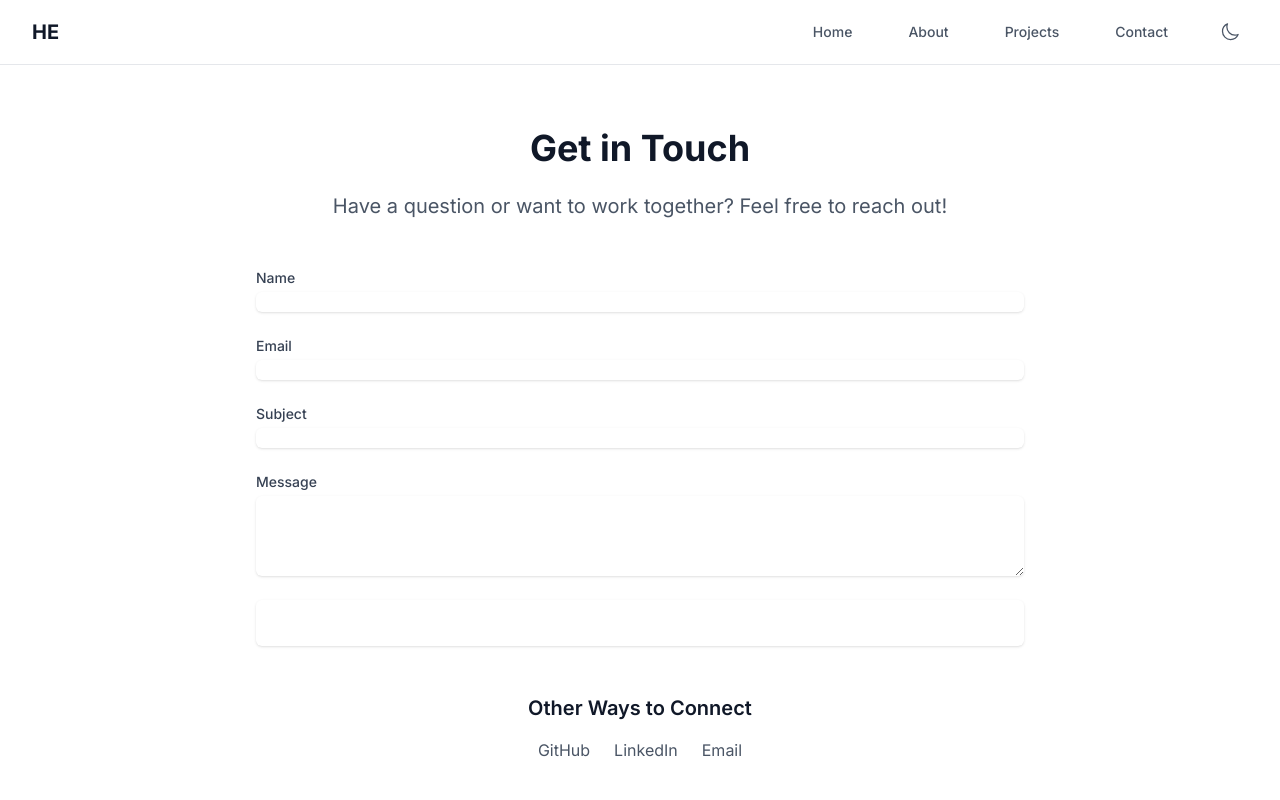
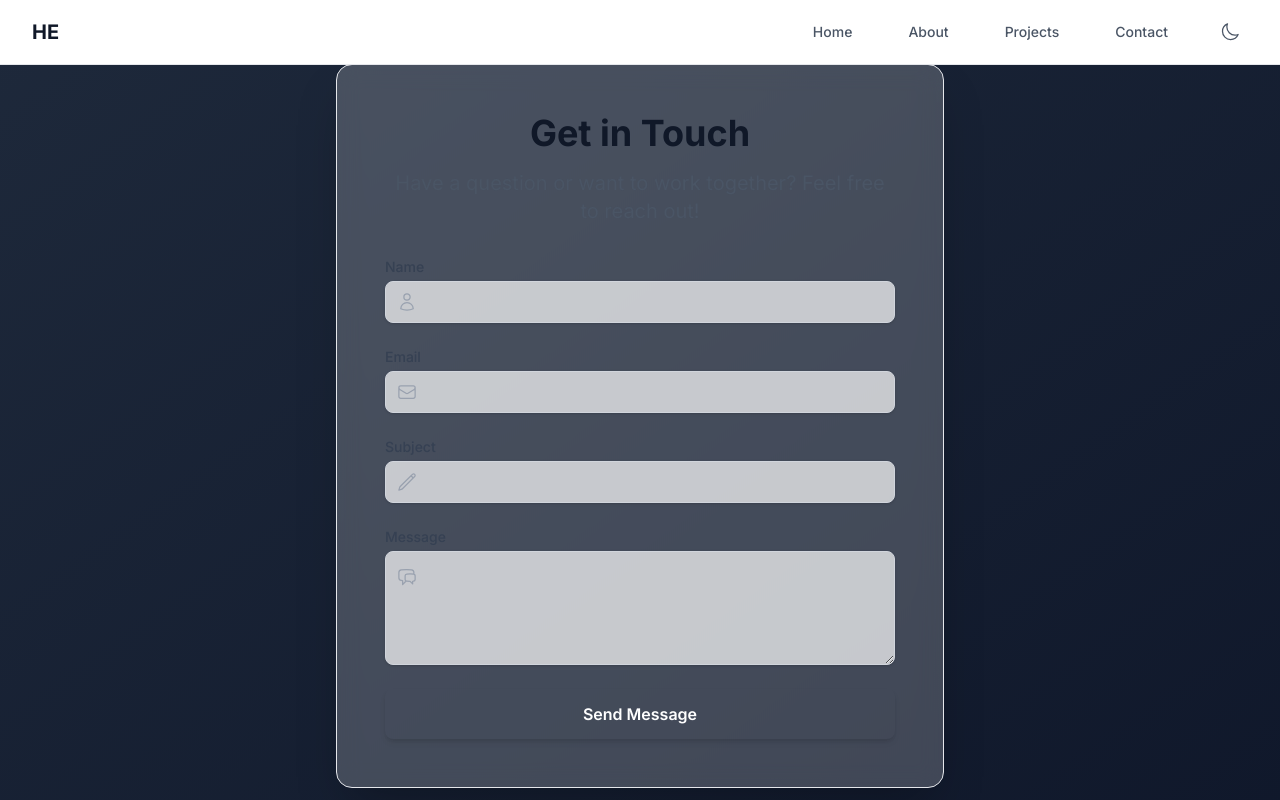
Before and after one commit to hectorestrada911/portfolio, a Next.js app: page /contact in a window 1280 px wide. Shown: the top 800 px of the page. Built offline with nearby package versions, Linux system fonts and the light colour scheme.

Commit message:
Redesign contact form: frosted glass, icons, animated validation, interactive connect section

```diff
--- a/src/app/contact/page.tsx
+++ b/src/app/contact/page.tsx
@@ -2,6 +2,7 @@
 
 import { useState } from 'react';
 import { Navigation } from '@/components/Navigation';
+import { UserIcon, EnvelopeIcon, PencilIcon, ChatBubbleLeftRightIcon, CheckCircleIcon } from '@heroicons/react/24/outline';
 
 export default function Contact() {
   const [formData, setFormData] = useState({
@@ -10,11 +11,30 @@ export default function Contact() {
     subject: '',
     message: '',
   });
+  const [touched, setTouched] = useState({
+    name: false,
+    email: false,
+    subject: false,
+    message: false,
+  });
+  const [success, setSuccess] = useState(false);
+
+  const isEmailValid = (email: string) => /.+@.+\..+/.test(email);
+  const isFieldValid = (field: string) => field.trim().length > 0;
+  const isFormValid =
+    isFieldValid(formData.name) &&
+    isEmailValid(formData.email) &&
+    isFieldValid(formData.subject) &&
+    isFieldValid(formData.message);
 
   const handleSubmit = async (e: React.FormEvent) => {
     e.preventDefault();
-    // TODO: Implement form submission
-    console.log('Form submitted:', formData);
+    setTouched({ name: true, email: true, subject: true, message: true });
+    if (!isFormValid) return;
+    setSuccess(true);
+    setTimeout(() => setSuccess(false), 2500);
+    setFormData({ name: '', email: '', subject: '', message: '' });
+    setTouched({ name: false, email: false, subject: false, message: false });
   };
 
   const handleChange = (
@@ -24,135 +44,189 @@ export default function Contact() {
     setFormData((prev) => ({ ...prev, [name]: value }));
   };
 
+  const handleBlur = (e: React.FocusEvent<HTMLInputElement | HTMLTextAreaElement>) => {
+    const { name } = e.target;
+    setTouched((prev) => ({ ...prev, [name]: true }));
+  };
+
   return (
     <>
       <Navigation />
-      <div className="pt-16">
-        <section className="py-16 px-4 sm:px-6 lg:px-8">
-          <div className="max-w-3xl mx-auto">
-            <div className="text-center mb-12">
-              <h1 className="text-4xl font-bold text-gray-900 dark:text-white mb-6">
+      <div className="pt-16 min-h-screen flex flex-col items-center justify-center bg-gradient-to-br from-[#1e293b] to-[#0f172a] dark:from-[#1e293b] dark:to-[#0f172a]">
+        <section className="w-full max-w-2xl mx-auto px-4 sm:px-6 lg:px-8">
+          <div className="backdrop-blur-md bg-white/20 dark:bg-gray-900/40 rounded-2xl shadow-2xl border border-gray-200 dark:border-gray-800 p-8 sm:p-12 mb-12 transition-all duration-300">
+            <div className="text-center mb-8">
+              <h1 className="text-4xl font-bold text-gray-900 dark:text-white mb-4">
                 Get in Touch
               </h1>
               <p className="text-xl text-gray-600 dark:text-gray-300">
                 Have a question or want to work together? Feel free to reach out!
               </p>
             </div>
-
+            {success && (
+              <div className="flex items-center justify-center mb-6 animate-bounce-in">
+                <CheckCircleIcon className="w-10 h-10 text-green-500 mr-2" />
+                <span className="text-green-500 font-semibold text-lg">Message sent!</span>
+              </div>
+            )}
             <form
               onSubmit={handleSubmit}
               className="space-y-6"
+              aria-label="Contact form"
             >
-              <div>
-                <label
-                  htmlFor="name"
-                  className="block text-sm font-medium text-gray-700 dark:text-gray-300"
-                >
+              <div className="relative">
+                <label htmlFor="name" className="block text-sm font-medium text-gray-700 dark:text-gray-300 mb-1">
                   Name
                 </label>
+                <div className="relative">
+                  <UserIcon className="w-5 h-5 absolute left-3 top-1/2 -translate-y-1/2 text-gray-400 pointer-events-none" />
                   <input
                     type="text"
                     name="name"
                     id="name"
                     value={formData.name}
                     onChange={handleChange}
+                    onBlur={handleBlur}
                     required
-                  className="mt-1 block w-full rounded-md border-gray-300 dark:border-gray-600 shadow-sm focus:border-primary-500 focus:ring-primary-500 dark:bg-gray-800 dark:text-white sm:text-sm"
+                    aria-invalid={touched.name && !isFieldValid(formData.name)}
+                    aria-describedby="name-error"
+                    className={`pl-10 pr-4 py-2 block w-full rounded-lg border transition-all duration-200 bg-white/70 dark:bg-gray-800/80 text-gray-900 dark:text-white shadow-sm focus:ring-2 focus:ring-primary-500 focus:border-primary-500 outline-none
+                      ${touched.name && !isFieldValid(formData.name) ? 'border-red-500' : 'border-gray-300 dark:border-gray-600'}
+                      ${touched.name && isFieldValid(formData.name) ? 'border-green-500' : ''}
+                      hover:shadow-md focus:shadow-lg`}
                   />
                 </div>
-
-              <div>
-                <label
-                  htmlFor="email"
-                  className="block text-sm font-medium text-gray-700 dark:text-gray-300"
-                >
+                {touched.name && !isFieldValid(formData.name) && (
+                  <span id="name-error" className="text-red-500 text-xs mt-1">Name is required.</span>
+                )}
+              </div>
+              <div className="relative">
+                <label htmlFor="email" className="block text-sm font-medium text-gray-700 dark:text-gray-300 mb-1">
                   Email
                 </label>
+                <div className="relative">
+                  <EnvelopeIcon className="w-5 h-5 absolute left-3 top-1/2 -translate-y-1/2 text-gray-400 pointer-events-none" />
                   <input
                     type="email"
                     name="email"
                     id="email"
                     value={formData.email}
                     onChange={handleChange}
+                    onBlur={handleBlur}
                     required
-                  className="mt-1 block w-full rounded-md border-gray-300 dark:border-gray-600 shadow-sm focus:border-primary-500 focus:ring-primary-500 dark:bg-gray-800 dark:text-white sm:text-sm"
+                    aria-invalid={touched.email && !isEmailValid(formData.email)}
+                    aria-describedby="email-error"
+                    className={`pl-10 pr-4 py-2 block w-full rounded-lg border transition-all duration-200 bg-white/70 dark:bg-gray-800/80 text-gray-900 dark:text-white shadow-sm focus:ring-2 focus:ring-primary-500 focus:border-primary-500 outline-none
+                      ${touched.email && !isEmailValid(formData.email) ? 'border-red-500' : 'border-gray-300 dark:border-gray-600'}
+                      ${touched.email && isEmailValid(formData.email) ? 'border-green-500' : ''}
+                      hover:shadow-md focus:shadow-lg`}
                   />
                 </div>
-
-              <div>
-                <label
-                  htmlFor="subject"
-                  className="block text-sm font-medium text-gray-700 dark:text-gray-300"
-                >
+                {touched.email && !isEmailValid(formData.email) && (
+                  <span id="email-error" className="text-red-500 text-xs mt-1">Please enter a valid email.</span>
+                )}
+              </div>
+              <div className="relative">
+                <label htmlFor="subject" className="block text-sm font-medium text-gray-700 dark:text-gray-300 mb-1">
                   Subject
                 </label>
+                <div className="relative">
+                  <PencilIcon className="w-5 h-5 absolute left-3 top-1/2 -translate-y-1/2 text-gray-400 pointer-events-none" />
                   <input
                     type="text"
                     name="subject"
                     id="subject"
                     value={formData.subject}
                     onChange={handleChange}
+                    onBlur={handleBlur}
                     required
-                  className="mt-1 block w-full rounded-md border-gray-300 dark:border-gray-600 shadow-sm focus:border-primary-500 focus:ring-primary-500 dark:bg-gray-800 dark:text-white sm:text-sm"
+                    aria-invalid={touched.subject && !isFieldValid(formData.subject)}
+                    aria-describedby="subject-error"
+                    className={`pl-10 pr-4 py-2 block w-full rounded-lg border transition-all duration-200 bg-white/70 dark:bg-gray-800/80 text-gray-900 dark:text-white shadow-sm focus:ring-2 focus:ring-primary-500 focus:border-primary-500 outline-none
+                      ${touched.subject && !isFieldValid(formData.subject) ? 'border-red-500' : 'border-gray-300 dark:border-gray-600'}
+                      ${touched.subject && isFieldValid(formData.subject) ? 'border-green-500' : ''}
+                      hover:shadow-md focus:shadow-lg`}
                   />
                 </div>
-
-              <div>
-                <label
-                  htmlFor="message"
-                  className="block text-sm font-medium text-gray-700 dark:text-gray-300"
-                >
+                {touched.subject && !isFieldValid(formData.subject) && (
+                  <span id="subject-error" className="text-red-500 text-xs mt-1">Subject is required.</span>
+                )}
+              </div>
+              <div className="relative">
+                <label htmlFor="message" className="block text-sm font-medium text-gray-700 dark:text-gray-300 mb-1">
                   Message
                 </label>
+                <div className="relative">
+                  <ChatBubbleLeftRightIcon className="w-5 h-5 absolute left-3 top-4 text-gray-400 pointer-events-none" />
                   <textarea
                     name="message"
                     id="message"
                     rows={4}
                     value={formData.message}
                     onChange={handleChange}
+                    onBlur={handleBlur}
                     required
-                  className="mt-1 block w-full rounded-md border-gray-300 dark:border-gray-600 shadow-sm focus:border-primary-500 focus:ring-primary-500 dark:bg-gray-800 dark:text-white sm:text-sm"
+                    aria-invalid={touched.message && !isFieldValid(formData.message)}
+                    aria-describedby="message-error"
+                    className={`pl-10 pr-4 py-2 block w-full rounded-lg border transition-all duration-200 bg-white/70 dark:bg-gray-800/80 text-gray-900 dark:text-white shadow-sm focus:ring-2 focus:ring-primary-500 focus:border-primary-500 outline-none
+                      ${touched.message && !isFieldValid(formData.message) ? 'border-red-500' : 'border-gray-300 dark:border-gray-600'}
+                      ${touched.message && isFieldValid(formData.message) ? 'border-green-500' : ''}
+                      hover:shadow-md focus:shadow-lg`}
                   />
                 </div>
-
+                {touched.message && !isFieldValid(formData.message) && (
+                  <span id="message-error" className="text-red-500 text-xs mt-1">Message is required.</span>
+                )}
+              </div>
               <div>
                 <button
                   type="submit"
-                  className="w-full flex justify-center py-3 px-4 border border-transparent rounded-md shadow-sm text-sm font-medium text-white bg-primary-600 hover:bg-primary-700 focus:outline-none focus:ring-2 focus:ring-offset-2 focus:ring-primary-500"
+                  className="w-full flex justify-center items-center gap-2 py-3 px-4 border border-transparent rounded-lg shadow-md text-base font-semibold text-white bg-primary-600 hover:bg-primary-700 focus:outline-none focus:ring-2 focus:ring-offset-2 focus:ring-primary-500 transition-all duration-200 transform hover:scale-105 hover:shadow-lg active:scale-95"
+                  aria-label="Send Message"
+                  disabled={success}
                 >
-                  Send Message
+                  {success ? (
+                    <CheckCircleIcon className="w-6 h-6 text-green-400 animate-ping-slow" />
+                  ) : (
+                    'Send Message'
+                  )}
                 </button>
               </div>
             </form>
-
-            <div className="mt-12 text-center">
+          </div>
+          <div className="mt-8 text-center">
             <h2 className="text-xl font-semibold text-gray-900 dark:text-white mb-4">
               Other Ways to Connect
             </h2>
-              <div className="flex justify-center space-x-6">
+            <div className="flex flex-col sm:flex-row justify-center items-center gap-6 mt-6">
               <a
-                  href="https://github.com/yourusername"
+                href="https://github.com/hectorestrada911"
                 target="_blank"
                 rel="noopener noreferrer"
-                  className="text-gray-600 dark:text-gray-300 hover:text-primary-600 dark:hover:text-primary-400"
+                className="flex items-center gap-2 text-gray-700 dark:text-gray-200 hover:text-primary-600 dark:hover:text-primary-400 transition hover:scale-110 focus:outline-none"
+                aria-label="GitHub"
               >
+                <svg className="w-7 h-7" fill="currentColor" viewBox="0 0 24 24"><path d="M12 2C6.477 2 2 6.484 2 12.021c0 4.428 2.865 8.184 6.839 9.504.5.092.682-.217.682-.482 0-.237-.009-.868-.014-1.703-2.782.605-3.369-1.342-3.369-1.342-.454-1.154-1.11-1.462-1.11-1.462-.908-.62.069-.608.069-.608 1.004.07 1.532 1.032 1.532 1.032.892 1.53 2.341 1.088 2.91.832.092-.647.35-1.088.636-1.339-2.22-.253-4.555-1.113-4.555-4.951 0-1.093.39-1.987 1.029-2.686-.103-.253-.446-1.272.098-2.65 0 0 .84-.27 2.75 1.025A9.564 9.564 0 0 1 12 6.844c.85.004 1.705.115 2.504.337 1.909-1.295 2.748-1.025 2.748-1.025.546 1.378.202 2.397.1 2.65.64.699 1.028 1.593 1.028 2.686 0 3.847-2.338 4.695-4.566 4.944.359.309.678.92.678 1.855 0 1.338-.012 2.419-.012 2.749 0 .267.18.577.688.48C19.138 20.203 22 16.447 22 12.021 22 6.484 17.523 2 12 2Z" /></svg>
                 GitHub
               </a>
               <a
-                  href="https://linkedin.com/in/yourusername"
+                href="https://www.linkedin.com/in/hector-estrada-5b1351213/"
                 target="_blank"
                 rel="noopener noreferrer"
-                  className="text-gray-600 dark:text-gray-300 hover:text-primary-600 dark:hover:text-primary-400"
+                className="flex items-center gap-2 text-blue-700 dark:text-blue-400 hover:text-primary-600 dark:hover:text-primary-400 transition hover:scale-110 focus:outline-none"
+                aria-label="LinkedIn"
               >
+                <svg className="w-7 h-7" fill="currentColor" viewBox="0 0 24 24"><path d="M19 0h-14c-2.761 0-5 2.239-5 5v14c0 2.761 2.239 5 5 5h14c2.761 0 5-2.239 5-5v-14c0-2.761-2.239-5-5-5zm-11 19h-3v-10h3v10zm-1.5-11.268c-.966 0-1.75-.784-1.75-1.75s.784-1.75 1.75-1.75 1.75.784 1.75 1.75-.784 1.75-1.75 1.75zm13.5 11.268h-3v-5.604c0-1.337-.025-3.063-1.868-3.063-1.868 0-2.156 1.459-2.156 2.968v5.699h-3v-10h2.881v1.367h.041c.401-.761 1.379-1.563 2.838-1.563 3.034 0 3.595 1.997 3.595 4.59v5.606z" /></svg>
                 LinkedIn
               </a>
               <a
-                  href="mailto:your.email@example.com"
-                  className="text-gray-600 dark:text-gray-300 hover:text-primary-600 dark:hover:text-primary-400"
+                href="mailto:hestradarojas5095@sdsu.edu"
+                className="flex items-center gap-2 text-gray-700 dark:text-gray-200 hover:text-primary-600 dark:hover:text-primary-400 transition hover:scale-110 focus:outline-none"
+                aria-label="Email"
               >
-                  Email
+                <svg className="w-7 h-7" fill="none" stroke="currentColor" strokeWidth="2" viewBox="0 0 24 24"><path strokeLinecap="round" strokeLinejoin="round" d="M16 12H8m8 0a4 4 0 1 1-8 0 4 4 0 0 1 8 0Zm0 0V8a4 4 0 1 0-8 0v4" /></svg>
+                hestradarojas5095@sdsu.edu
               </a>
-              </div>
             </div>
           </div>
         </section>
```
Lines whose indentation alone changed are shown as unchanged.
